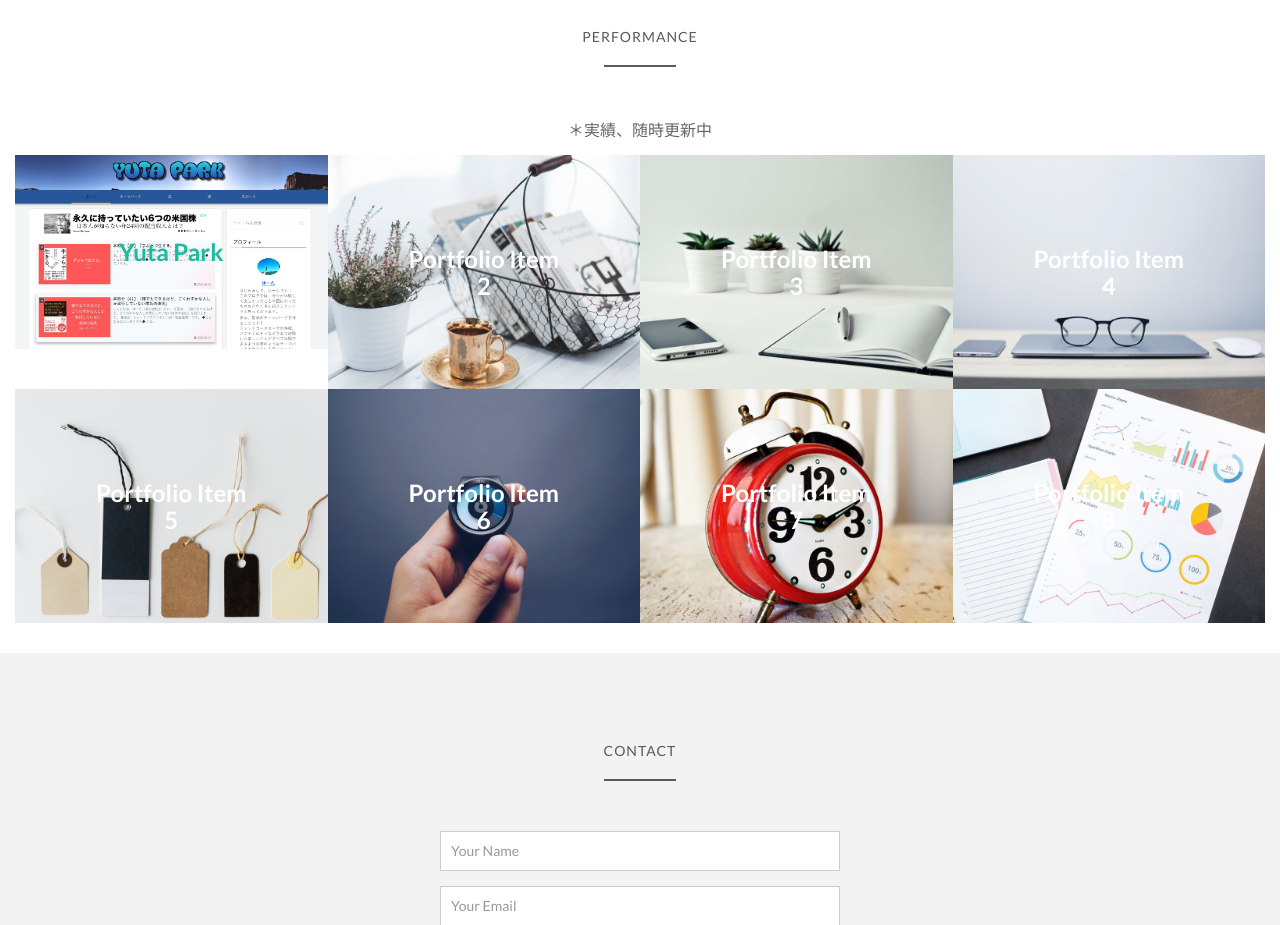
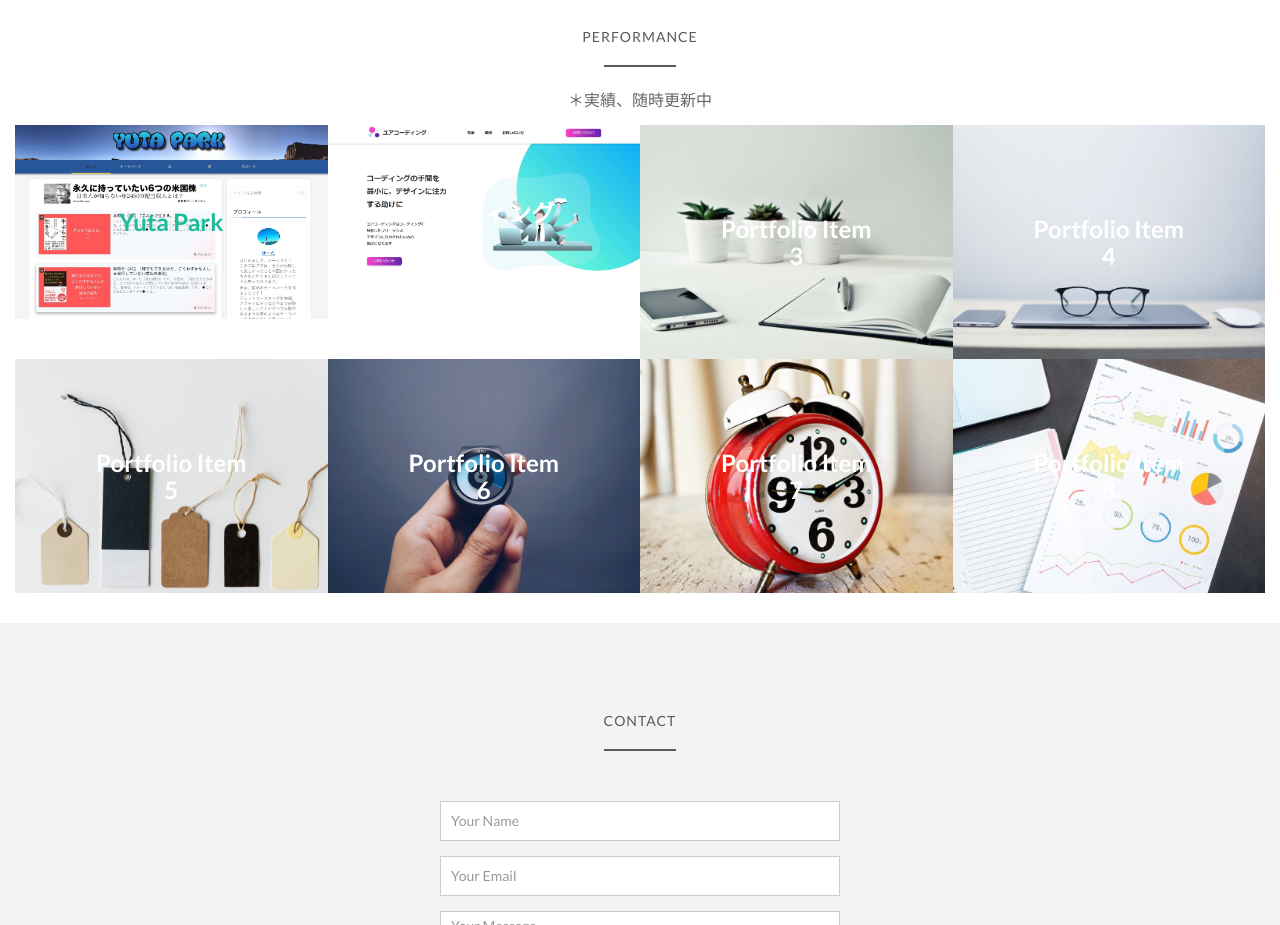
Before and after one commit to chibayuta-cp/performance, a plain HTML site: page index.html in a window 1280 px wide. Shown: the part 1780-2705 px from the top of the page. Drawn offline with nearby package versions, Linux system fonts and the light colour scheme; animation ran at ten frames a second.

Commit message:
add shogo

```diff
--- a/index.html
+++ b/index.html
@@ -9,7 +9,7 @@
 
   <!-- Favicons -->
   <link href="img/icon-geki.jpeg" rel="icon">
-  <link href="img/apple-touch-icon.png" rel="apple-touch-icon">
+  <link href="img/icon-geki.jpeg" rel="apple-touch-icon">
 
   <!-- Google Fonts -->
   <link href="https://fonts.googleapis.com/css?family=Open+Sans:300,300i,400,400i,700,700i|Montserrat:300,400,500,700" rel="stylesheet">
@@ -93,7 +93,7 @@
   <div id="portfolio">
     <h5 class="centered"  data-aos="flip-left">Performance</h5>
     <hr class="aligncenter">
-　　<p class="centered" data-aos="fade-down">＊実績、随時更新中</p>
+    <p class="centered" data-aos="fade-down">＊実績、随時更新中</p>
     <div class="container-fluid" data-aos="zoom-in">
       <div class="row no-gutters">
 
@@ -111,10 +111,10 @@
 
         <div class="col-lg-3 col-md-4">
           <div class="portfolio-item wow fadeInUp">
-            <a href="img/portfolio/2.jpg" class="portfolio-popup">
-              <img src="img/portfolio/2.jpg" alt="">
+            <a href="img/shogo-fullscreen.png" class="portfolio-popup">
+              <img src="img/shogo-main.JPG" alt="">
               <div class="portfolio-overlay">
-                <div class="portfolio-info"><h2>Portfolio Item 2</h2></div>
+                <div class="portfolio-info"><h2>コーティング</h2></div>
               </div>
             </a>
           </div>
```
Also changed, not shown: img/shogo-main.JPG (added), 2 other files.
